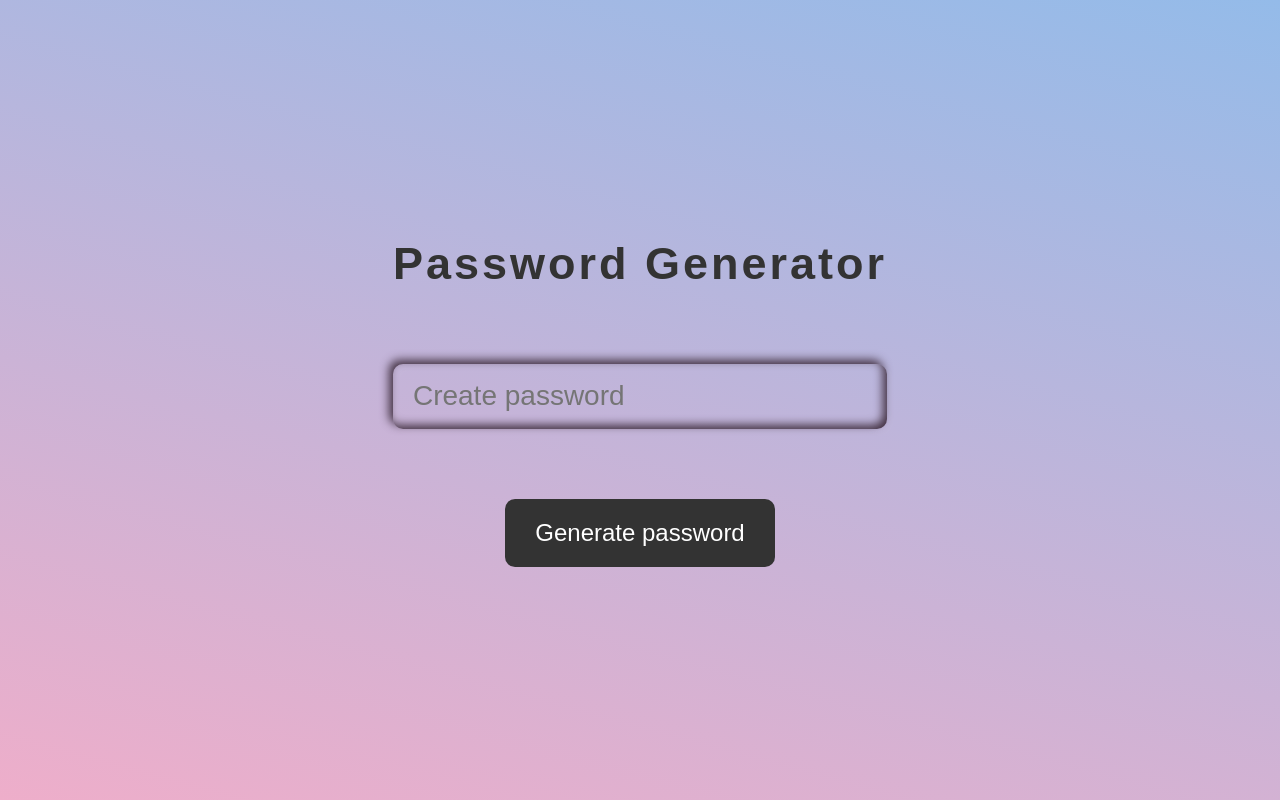
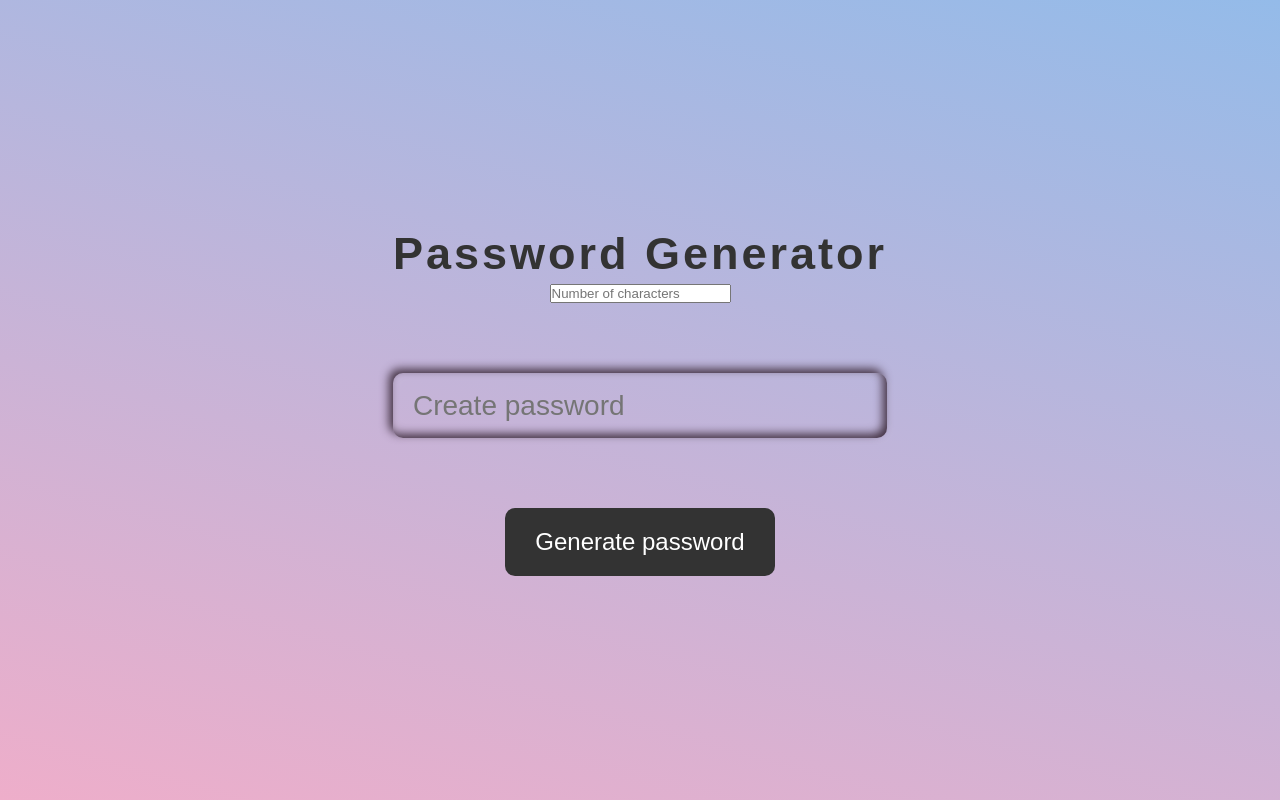
Before and after one commit to VAQYBIN/Password-Generator, a plain HTML site: page index.html in a window 1280 px wide. Drawn offline with Linux system fonts and the light colour scheme.

Commit message:
Кол-во символов
Добавил возможность выбора количества символов

```diff
--- a/index.html
+++ b/index.html
@@ -9,6 +9,7 @@
 <body>
   <div class="box">
     <h1 class="title">Password Generator</h1>
+    <input type="text" placeholder="Number of characters" id="characters"><br>
     <input type="text" placeholder="Create password" readonly="" id="password"><br>
     <button id="btn" onclick="getPassword();">Generate password</button>
   </div>
```
